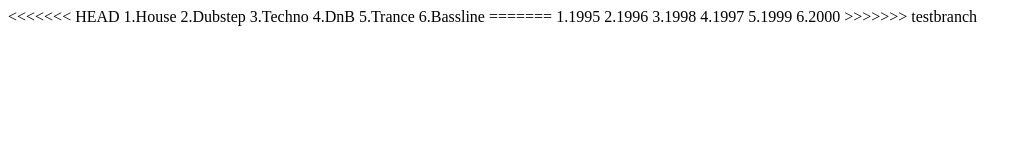
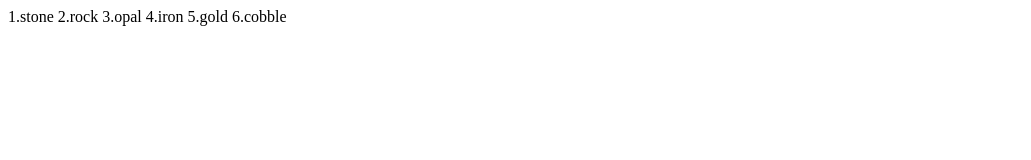
Before and after one commit to cordellec/ACHIEVEMENTS-ROUND-1-GIT, a plain HTML site: page index.html in a window 1280 px wide. Shown: the whole page, without its empty margins (0-1031 px from the left). Drawn offline with Linux system fonts and the light colour scheme.

Commit message:
added some rocks

```diff
--- a/index.html
+++ b/index.html
@@ -14,21 +14,12 @@
 
 <main>
 
-<<<<<<< HEAD
-1.House
-2.Dubstep
-3.Techno
-4.DnB
-5.Trance
-6.Bassline
-=======
-1.1995
-2.1996
-3.1998
-4.1997
-5.1999
-6.2000
->>>>>>> testbranch
+1.stone
+2.rock
+3.opal
+4.iron
+5.gold
+6.cobble
 
 </main>
 
```
